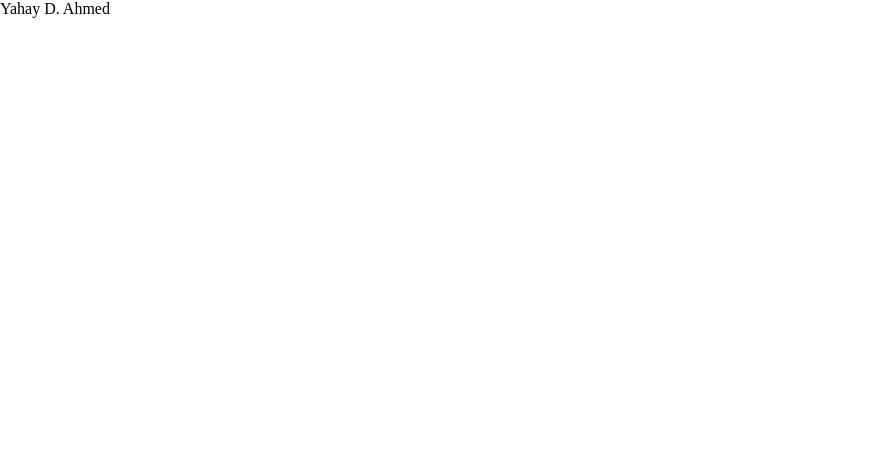
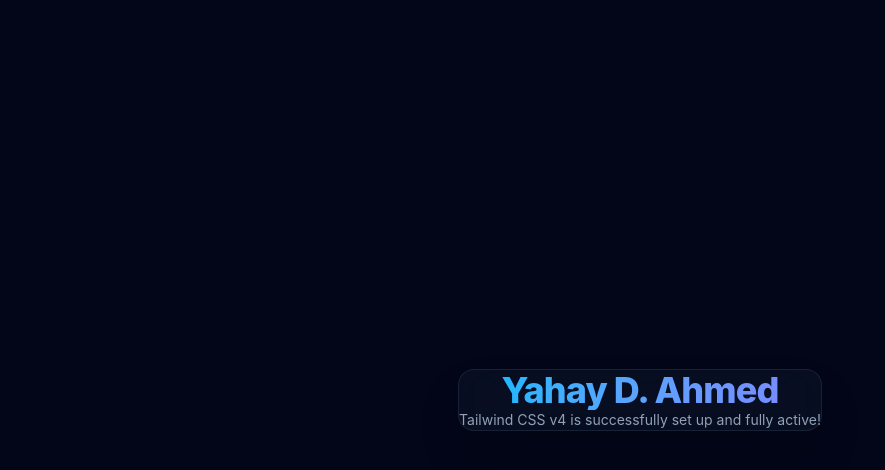
Before and after one commit to yahyaalhamedi/hadhramout-360, a React (Vite) app: page / in a window 1280 px wide. Shown: the top 470 px of the page, without its empty margins (0-885 px from the left). Built offline with nearby package versions, Linux system fonts and the light colour scheme.

Commit message:
Add tailwindcss package

```diff
--- a/package.json
+++ b/package.json
@@ -16,6 +16,7 @@
   },
   "devDependencies": {
     "@eslint/js": "^10.0.1",
+    "@tailwindcss/vite": "^4.3.0",
     "@types/node": "^24.12.3",
     "@types/react": "^19.2.14",
     "@types/react-dom": "^19.2.3",
@@ -27,6 +28,7 @@
     "eslint-plugin-react-refresh": "^0.5.2",
     "globals": "^17.6.0",
     "prettier": "^3.8.3",
+    "tailwindcss": "^4.3.0",
     "typescript": "~6.0.2",
     "typescript-eslint": "^8.59.2",
     "vite": "^8.0.12",
--- a/src/App.tsx
+++ b/src/App.tsx
@@ -1,7 +1,16 @@
 function App() {
-  // const [count, setCount] = useState(0)
-
-  return <div>Yahay D. Ahmed</div>
+  return (
+    <div className="flex min-h-screen items-center justify-center bg-slate-950 text-white font-sans selection:bg-sky-500/30">
+      <div className="text-center space-y-4 px-6 py-12 max-w-md bg-slate-900/50 rounded-2xl border border-slate-800/80 backdrop-blur-xl shadow-2xl">
+        <h1 className="text-4xl font-extrabold tracking-tight bg-gradient-to-r from-sky-400 to-indigo-400 bg-clip-text text-transparent">
+          Yahay D. Ahmed
+        </h1>
+        <p className="text-slate-400 text-sm">
+          Tailwind CSS v4 is successfully set up and fully active!
+        </p>
+      </div>
+    </div>
+  )
 }
 
 export default App
--- a/src/index.css
+++ b/src/index.css
@@ -1,3 +1,5 @@
+@import "tailwindcss";
+
 * {
   box-sizing: border-box;
   margin: 0;
--- a/vite.config.ts
+++ b/vite.config.ts
@@ -1,10 +1,12 @@
 import { defineConfig } from 'vite'
 import react from '@vitejs/plugin-react'
 import checker from 'vite-plugin-checker'
+import tailwindcss from '@tailwindcss/vite'
 
 // https://vite.dev/config/
 export default defineConfig({
   plugins: [
+    tailwindcss(),
     react(),
     checker({
       typescript: true,
```
Also changed, not shown: 1 other file (tests, documents, lock files or other folders).
